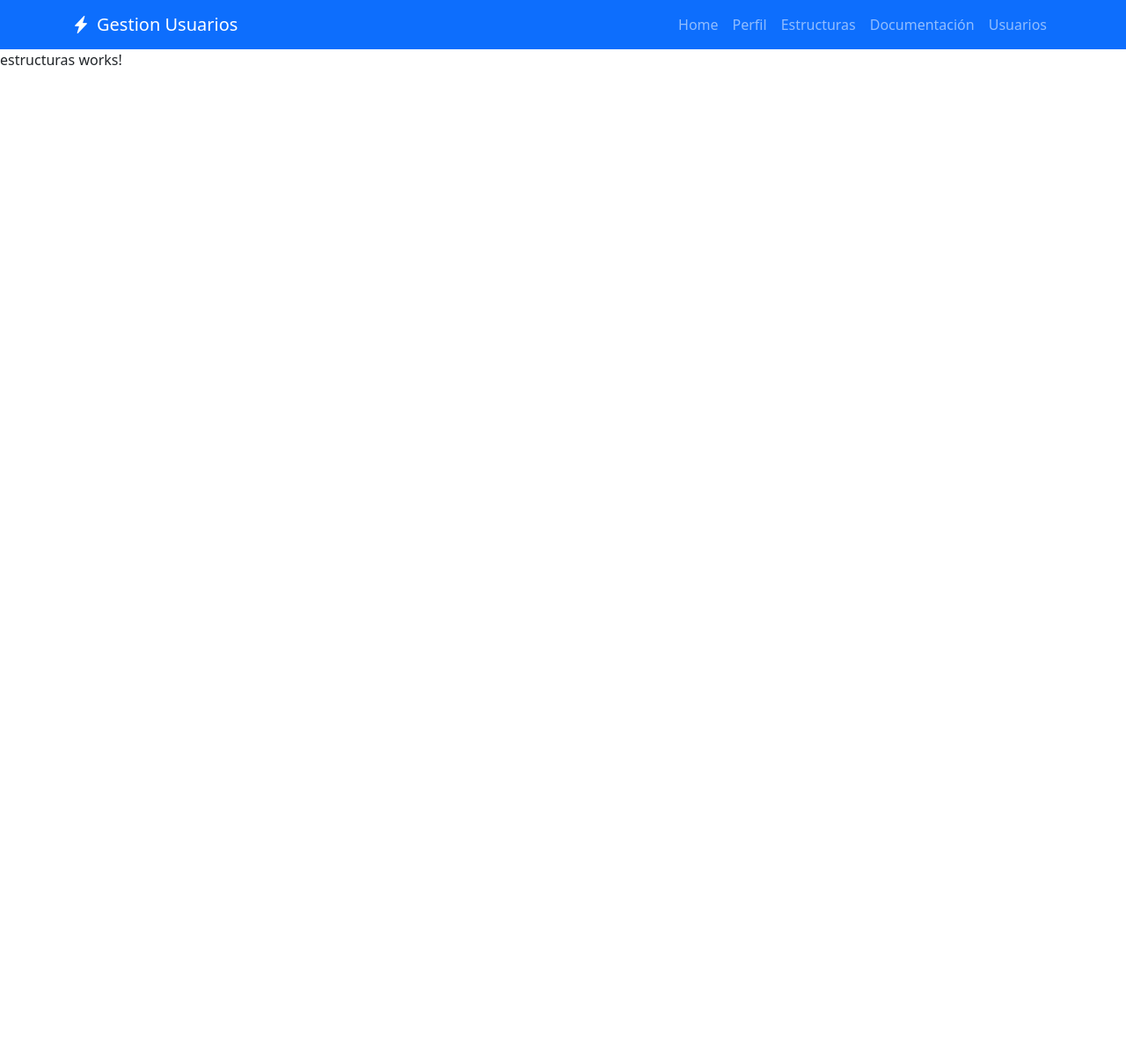
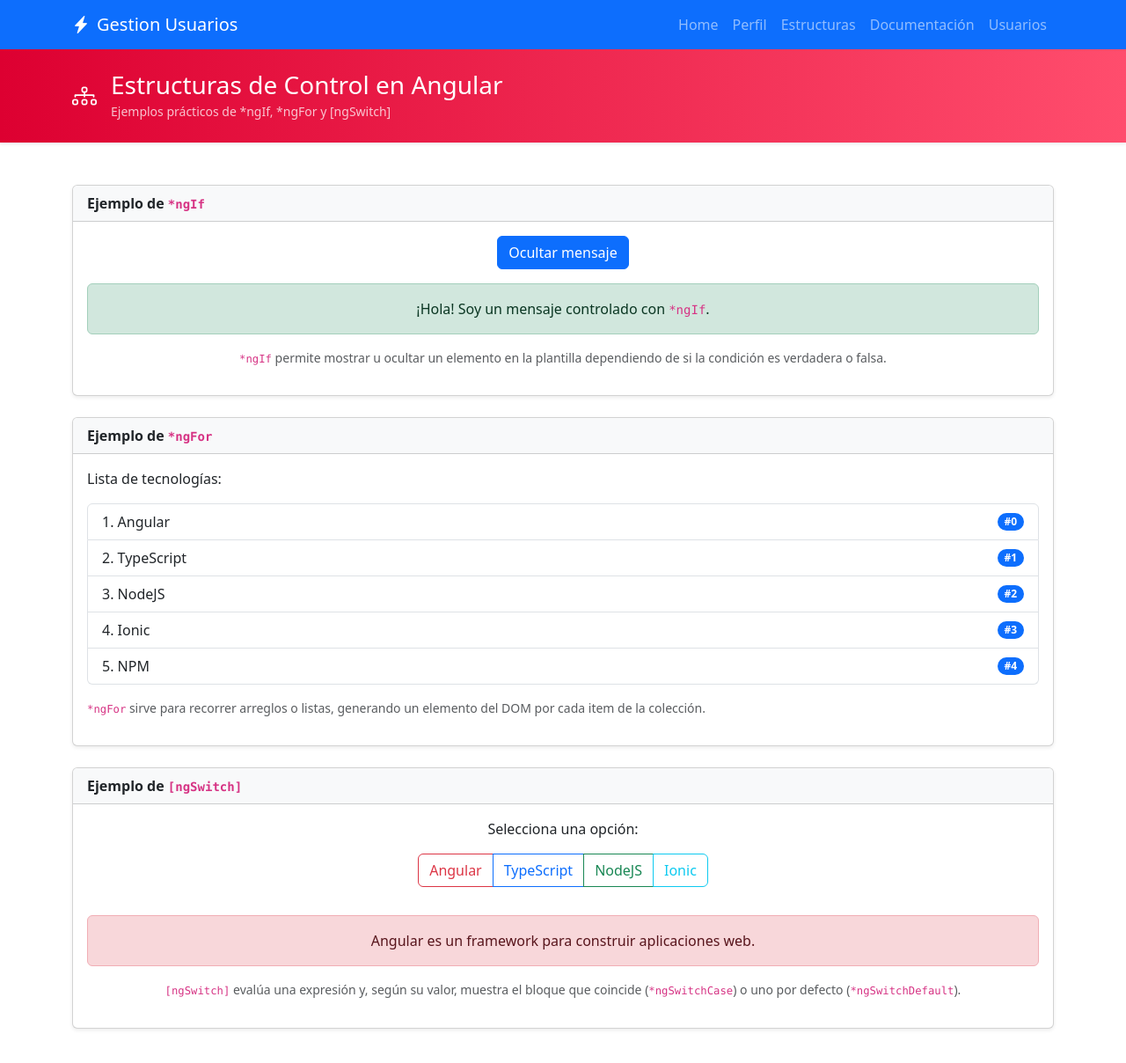
Before and after one commit to inava404/gestion-usuarios-angular, an Angular app: page /estructuras in a window 1280 px wide. Shown: the top 1208 px of the page at 88% size. Before the commit the page ends 800 px from the top, so only its background shows below. Built offline with nearby package versions, Linux system fonts and the light colour scheme.

Commit message:
perfil y estructuras funcionando

```diff
--- a/src/app/pages/documentacion/documentacion.component.html
+++ b/src/app/pages/documentacion/documentacion.component.html
@@ -1,6 +1,6 @@
 <!-- Encabezado -->
-<section class="bg-red-gradient text-white py-4 shadow-sm">
-  <div class="container d-flex align-items-center gap-3">
+<section class="text-white py-2 shadow-sm" style="background-color: #eb2651;">
+  <div class="container d-flex align-items-center gap-2">
     <i class="bi bi-book-half fs-3"></i>
     <div>
       <h1 class="h3 mb-0">Documentación</h1>
--- a/src/app/pages/estructuras/estructuras.component.css
+++ b/src/app/pages/estructuras/estructuras.component.css
@@ -0,0 +1,3 @@
+.bg-red-gradient {
+    background: linear-gradient(90deg, #dd0031 0%, #ff4d6d 100%);
+  }
--- a/src/app/pages/estructuras/estructuras.component.html
+++ b/src/app/pages/estructuras/estructuras.component.html
@@ -1 +1,93 @@
-<p>estructuras works!</p>
+<section class="bg-red-gradient text-white py-4 shadow-sm">
+    <div class="container d-flex align-items-center gap-3">
+    <i class="bi bi-diagram-3 fs-3"></i>
+    <div>
+    <h1 class="h3 mb-0">Estructuras de Control en Angular</h1>
+    <small class="opacity-75">Ejemplos prácticos de *ngIf, *ngFor y [ngSwitch]</small>
+    </div>
+</div>
+</section>
+
+<div class="container my-5">
+<!-- Ejemplo ngIf -->
+<div class="card shadow-sm mb-4">
+    <div class="card-header bg-light fw-semibold">
+    Ejemplo de <code>*ngIf</code>
+    </div>
+    <div class="card-body text-center">
+    <button class="btn btn-primary mb-3" (click)="mostrarMensaje = !mostrarMensaje">
+        {{ mostrarMensaje ? 'Ocultar' : 'Mostrar' }} mensaje
+    </button>
+
+    <div *ngIf="mostrarMensaje" class="alert alert-success">
+        ¡Hola! Soy un mensaje controlado con <code>*ngIf</code>.
+    </div>
+    <!-- Descripción -->
+    <p class="text-muted small mt-3">
+        <code>*ngIf</code> permite mostrar u ocultar un elemento en la plantilla
+        dependiendo de si la condición es verdadera o falsa.
+    </p>
+    </div>
+</div>
+
+<!-- Ejemplo ngFor -->
+<div class="card shadow-sm mb-4">
+    <div class="card-header bg-light fw-semibold">
+    Ejemplo de <code>*ngFor</code>
+    </div>
+    <div class="card-body">
+    <p>Lista de tecnologías:</p>
+    <ul class="list-group">
+        <li *ngFor="let tech of tecnologias; let i = index"
+            class="list-group-item d-flex justify-content-between align-items-center">
+        {{ i + 1 }}. {{ tech }}
+        <span class="badge bg-primary rounded-pill">#{{ i }}</span>
+        </li>
+    </ul>
+    <!-- Descripción -->
+    <p class="text-muted small mt-3">
+        <code>*ngFor</code> sirve para recorrer arreglos o listas, generando un elemento del DOM
+        por cada item de la colección.
+    </p>
+    </div>
+</div>
+
+<!-- Ejemplo ngSwitch -->
+<div class="card shadow-sm mb-4">
+    <div class="card-header bg-light fw-semibold">
+    Ejemplo de <code>[ngSwitch]</code>
+    </div>
+    <div class="card-body text-center">
+    <p>Selecciona una opción:</p>
+    <div class="btn-group mb-3">
+        <button class="btn btn-outline-danger" (click)="opcion = 'angular'">Angular</button>
+        <button class="btn btn-outline-primary" (click)="opcion = 'typescript'">TypeScript</button>
+        <button class="btn btn-outline-success" (click)="opcion = 'node'">NodeJS</button>
+        <button class="btn btn-outline-info" (click)="opcion = 'ionic'">Ionic</button>
+    </div>
+
+    <div [ngSwitch]="opcion" class="mt-3">
+        <div *ngSwitchCase="'angular'" class="alert alert-danger">
+        Angular es un framework para construir aplicaciones web.
+        </div>
+        <div *ngSwitchCase="'typescript'" class="alert alert-primary">
+        TypeScript es un superset tipado de JavaScript.
+        </div>
+        <div *ngSwitchCase="'node'" class="alert alert-success">
+        NodeJS permite ejecutar JavaScript en el servidor.
+        </div>
+        <div *ngSwitchCase="'ionic'" class="alert alert-info">
+        Ionic es un toolkit para apps móviles y web.
+        </div>
+        <div *ngSwitchDefault class="alert alert-secondary">
+        Selecciona una opción para ver la descripción.
+        </div>
+    </div>
+    <!-- Descripción -->
+    <p class="text-muted small mt-3">
+        <code>[ngSwitch]</code> evalúa una expresión y, según su valor, muestra el
+        bloque que coincide (<code>*ngSwitchCase</code>) o uno por defecto (<code>*ngSwitchDefault</code>).
+    </p>
+    </div>
+</div>
+</div>
--- a/src/app/pages/estructuras/estructuras.component.ts
+++ b/src/app/pages/estructuras/estructuras.component.ts
@@ -6,5 +6,12 @@ import { Component } from '@angular/core';
   styleUrls: ['./estructuras.component.css']
 })
 export class EstructurasComponent {
+  // Para *ngIf
+  mostrarMensaje = true;
 
+  // Para *ngFor
+  tecnologias = ['Angular', 'TypeScript', 'NodeJS', 'Ionic', 'NPM'];
+
+  // Para *ngSwitch
+  opcion = 'angular'; // valor por defecto
 }
--- a/src/app/pages/perfil/perfil.component.css
+++ b/src/app/pages/perfil/perfil.component.css
@@ -0,0 +1,31 @@
+.bg-red-gradient {
+    background: linear-gradient(90deg, #dd0031 0%, #ff4d6d 100%);
+  }
+
+  /* Tarjeta centrada */
+  .profile-card {
+    max-width: 1000px;
+    max-height: 1000px;
+    margin: 2rem auto;
+    border-radius: 1rem;
+  }
+
+  /* Avatar circular */
+  .avatar {
+    width: 80px;
+    height: 80px;
+    border-radius: 50%;
+    display: flex;
+    align-items: center;
+    justify-content: center;
+    font-size: 2rem;
+  }
+
+  .container my-5{
+    display: flex;
+    justify-content: center; /* Centra horizontalmente */
+    align-items: center;    /* Centra verticalmente */
+    height: 200px; /* Necesitas una altura definida para el centrado vertical */
+    border: 1px solid black;
+
+  }
--- a/src/app/pages/perfil/perfil.component.html
+++ b/src/app/pages/perfil/perfil.component.html
@@ -1 +1,42 @@
-<p>perfil works!</p>
+<section class="text-white py-2 shadow-sm" style="background-color: #eb2651;">
+    <div class="container d-flex align-items-center gap-3">
+      <i class="bi bi-person-badge fs-3"></i>
+      <div>
+        <h1 class="h3 mb-0">Perfil</h1>
+        <small class="opacity-75">Información personal del usuario</small>
+      </div>
+    </div>
+  </section>
+
+  <div class="container my-5">
+    <div class="card shadow-lg border-0 mx-auto profile-card">
+      <div class="card-body text-center">
+        <!-- Avatar -->
+        <div class="avatar bg-primary text-white mx-auto mb-3">
+          <i class="bi bi-person-fill fs-1"></i>
+        </div>
+        <h4 class="card-title fw-bold mb-3">{{ usuario.nombre }}</h4>
+
+        <!-- Datos -->
+        <ul class="list-group list-group-flush text-start">
+          <li class="list-group-item">
+            <i class="bi bi-envelope me-2 text-primary"></i>
+            <strong>Email:</strong> {{ usuario.email }}
+          </li>
+          <li class="list-group-item">
+            <i class="bi bi-telephone me-2 text-success"></i>
+            <strong>Teléfono:</strong> {{ usuario.telefono }}
+          </li>
+          <li class="list-group-item">
+            <i class="bi bi-geo-alt me-2 text-danger"></i>
+            <strong>Dirección:</strong> {{ usuario.direccion }}
+          </li>
+          <li class="list-group-item">
+            <i class="bi bi-calendar-event me-2 text-warning"></i>
+            <strong>Fecha de Nacimiento:</strong>
+            {{ usuario.fechaNacimiento | date:'longDate' }}
+          </li>
+        </ul>
+      </div>
+    </div>
+  </div>
--- a/src/app/pages/perfil/perfil.component.ts
+++ b/src/app/pages/perfil/perfil.component.ts
@@ -6,5 +6,11 @@ import { Component } from '@angular/core';
   styleUrls: ['./perfil.component.css']
 })
 export class PerfilComponent {
-
+  usuario = {
+    nombre: 'Juan Pérez',
+    email: 'juan.perez@example.com',
+    telefono: '+52 222 123 4567',
+    direccion: 'Av. Reforma 123, Puebla, México',
+    fechaNacimiento: '1999-08-15'
+  };
 }
```
